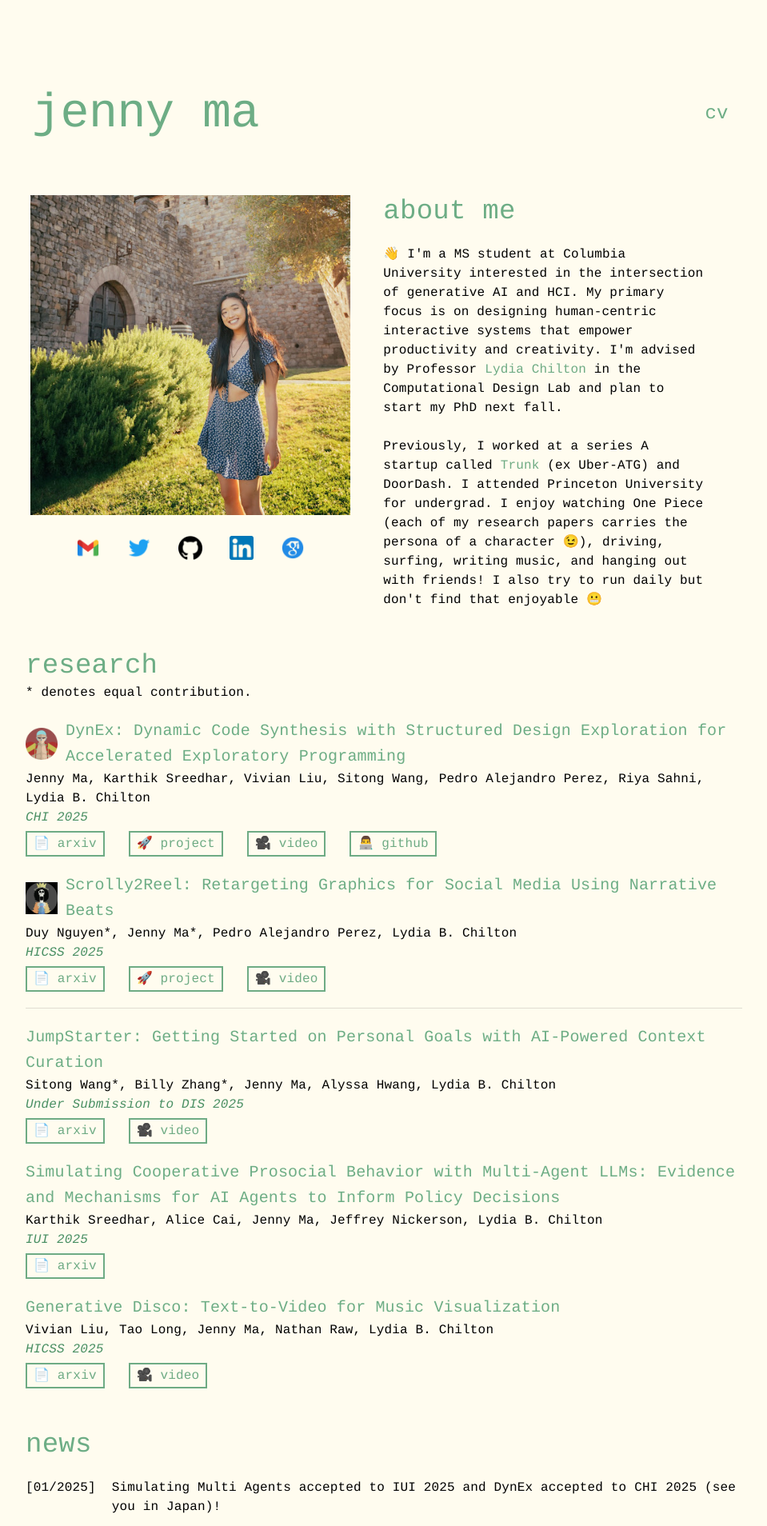
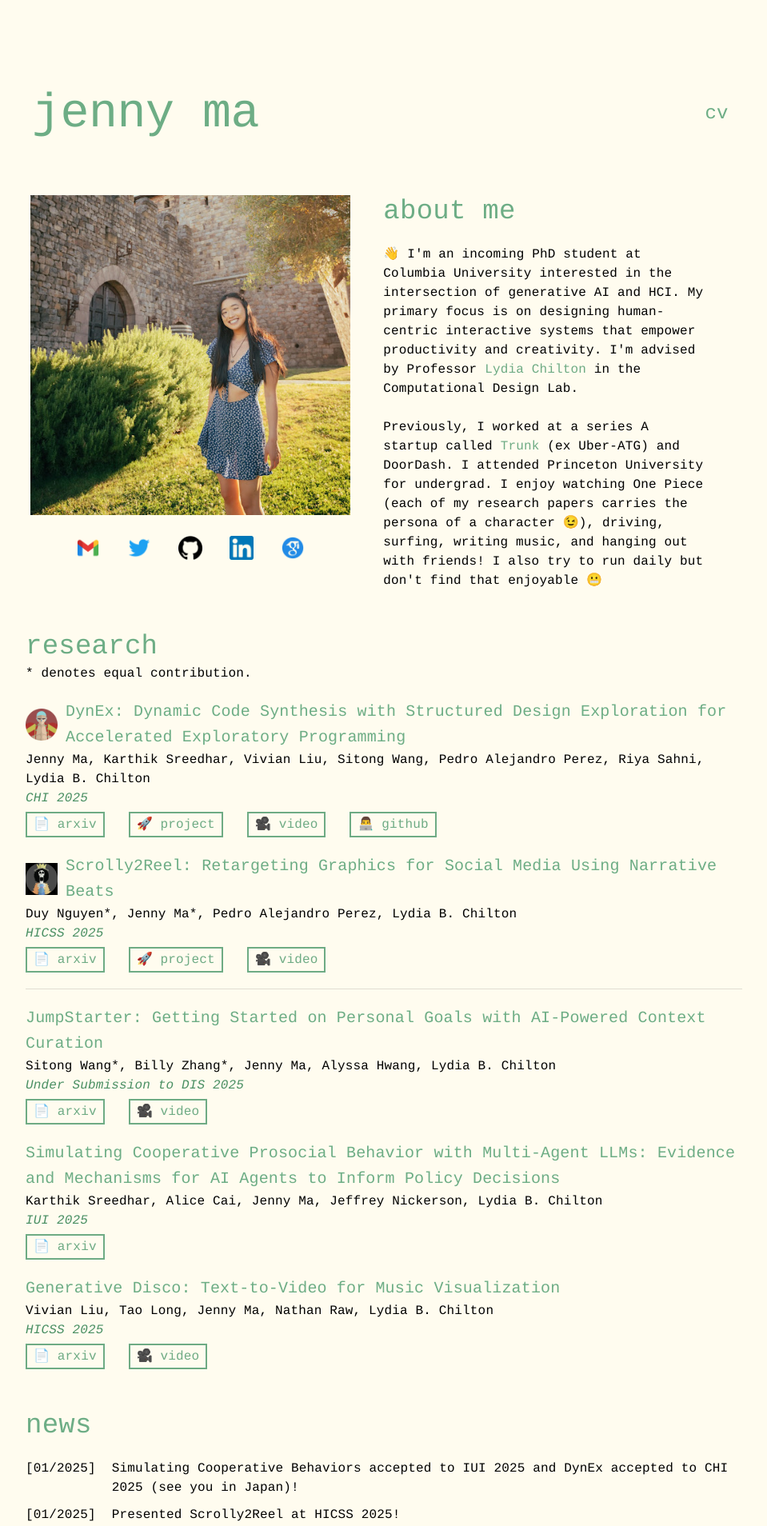
Before and after one commit to jennygzma/jennygzma.github.io, a React (Create React App) app: page /#/ in a window 1280 px wide. Shown: the top 1908 px of the page at 80% size, without its empty margins (160-1119 px from the left). Built offline with nearby package versions, Linux system fonts and the light colour scheme.

Commit message:
some updates

```diff
--- a/src/components/About.js
+++ b/src/components/About.js
@@ -96,7 +96,7 @@ export default function About() {
         <Stack spacing={"20px"}>
           <Typography variant="h4">about me</Typography>
           <Typography variant="body1">
-            👋 I'm a MS student at Columbia University interested in the
+            👋 I'm an incoming PhD student at Columbia University interested in the
             intersection of{" "}
             <span className="important-text">generative AI</span>
             {" and "}
@@ -113,7 +113,7 @@ export default function About() {
             >
               Lydia Chilton
             </a>{" "}
-            in the Computational Design Lab and plan to start my PhD next fall.
+            in the Computational Design Lab.
             <br />
             <br />
             Previously, I worked at a series A startup called
--- a/src/components/News.js
+++ b/src/components/News.js
@@ -10,7 +10,7 @@ export default function News() {
           <Stack direction="row" spacing="20px">
             <Typography className="important-text">[01/2025]</Typography>
             <Typography>
-              Simulating Multi Agents accepted to IUI 2025 and DynEx accepted to
+              Simulating Cooperative Behaviors accepted to IUI 2025 and DynEx accepted to
               CHI 2025 (see you in Japan)!
             </Typography>
           </Stack>
--- a/src/components/Research.js
+++ b/src/components/Research.js
@@ -147,7 +147,7 @@ export default function Research() {
                 </span>
               </Typography>
               <Stack direction="row" spacing={"30px"} pt="5px">
-                <Button disableRipple href="https://arxiv.org/pdf/2410.03882">
+                <Button disableRipple href="https://arxiv.org/abs/2502.12504">
                   <Typography className="link">📄 arXiv</Typography>
                 </Button>
                 {/* <Button disableRipple href="#/didup">
```
